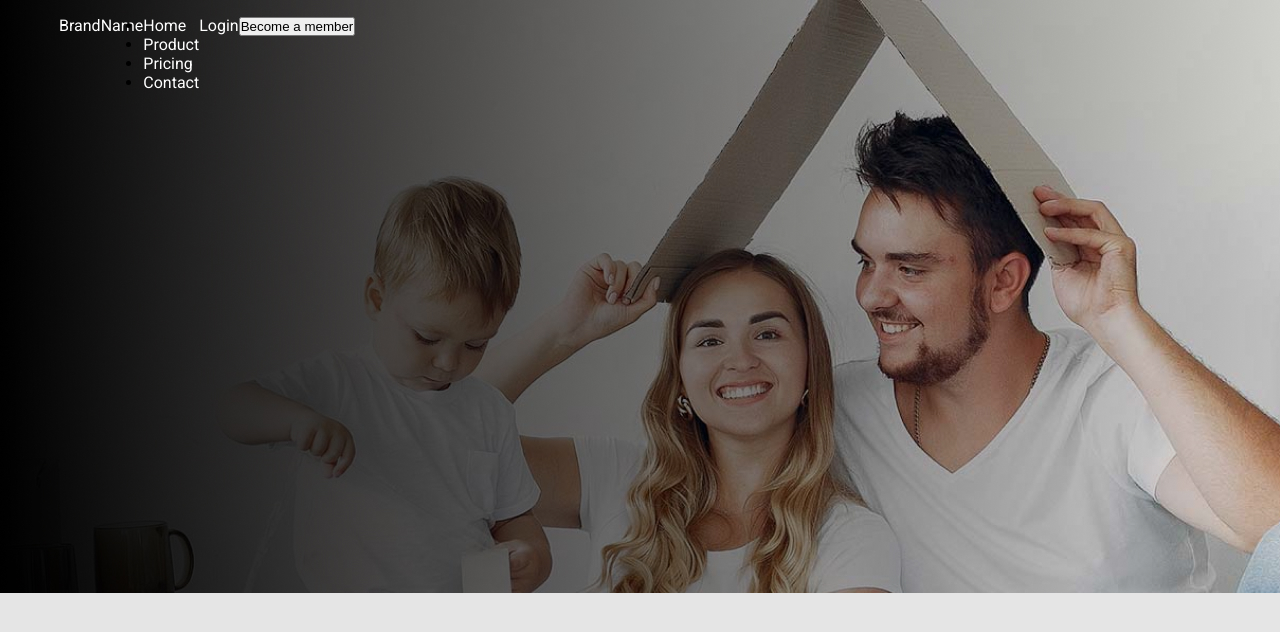
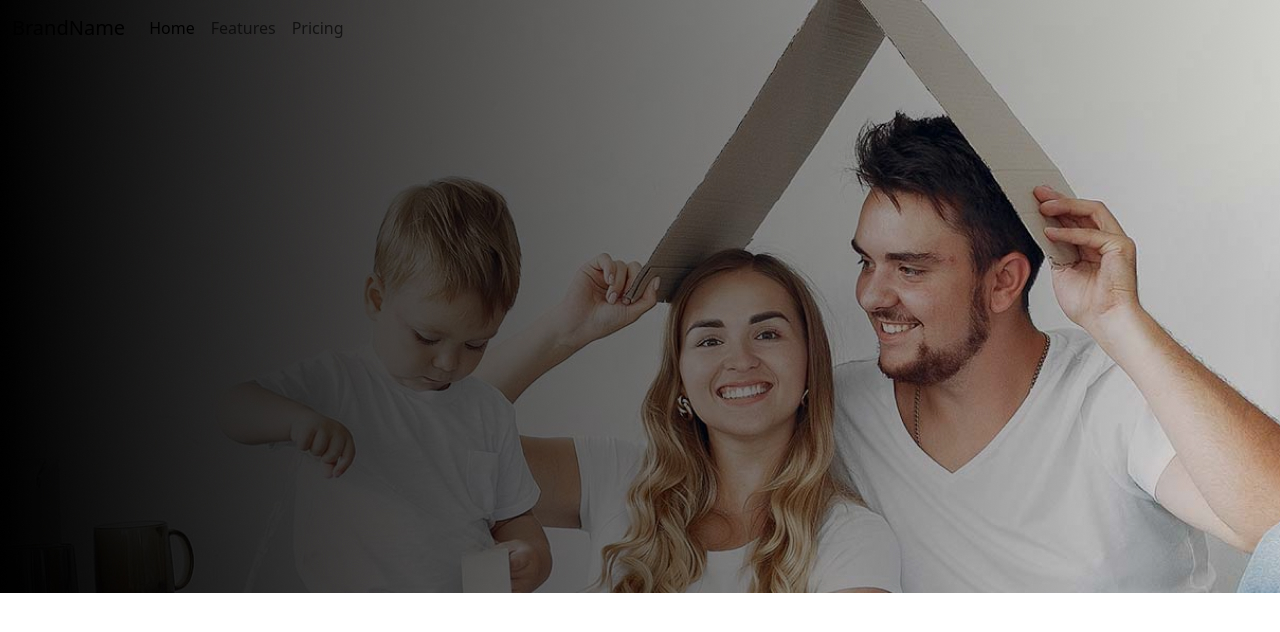
Before and after one commit to UnnatiNakrani/insurance, a plain HTML site: page index.html in a window 1280 px wide. Drawn offline with nearby package versions, Linux system fonts and the light colour scheme.

Commit message:
navbar change

```diff
--- a/css/style.css
+++ b/css/style.css
@@ -51,5 +51,4 @@ a {
 }
 
 .row{
-    display: flex;
 }
--- a/index.html
+++ b/index.html
@@ -6,6 +6,11 @@
     <meta name="viewport" content="width=device-width, initial-scale=1.0">
     <title>Home page</title>
     <link rel="stylesheet" href="/css/style.css">
+
+    <!-- bootstrap link -->
+    <link rel="stylesheet" href="https://cdnjs.cloudflare.com/ajax/libs/bootstrap/5.3.8/css/bootstrap.min.css"
+        integrity="sha512-2bBQCjcnw658Lho4nlXJcc6WkV/UxpE/sAokbXPxQNGqmNdQrWqtw26Ns9kFF/yG792pKR1Sx8/Y1Lf1XN4GKA=="
+        crossorigin="anonymous" referrerpolicy="no-referrer" />
 
     <!-- google fonts -->
     <link rel="preconnect" href="https://fonts.googleapis.com">
@@ -18,37 +23,37 @@
 <body>
     <header>
         <div class="bg-img">
-            <div class="header">
-                <div class="container">
-                    <div class="row">
-
-                        <div>
-                            <a class="main-logo" href="/index.html">BrandName</a>
-                        </div>
-                        <div>
-                            <nav class="row">
-                                <ul>
-                                    <li><a href="index.html">Home</a></li>
-                                    <li><a href="">Product</a></li>
-                                    <li><a href="">Pricing</a></li>
-                                    <li><a href="">Contact</a></li>
-                                </ul>
-                            </nav>
-                        </div>
-                        <div>
-                            <a href="">Login</a>
-                        </div>
-                        <div class="btn">
-                            <button type="button">Become a member<i class="fa-solid fa-arrow-right"></i></button>
-                        </div>
-
+            <nav class="navbar navbar-expand-lg navbar-light text-light">
+                <div class="container-fluid">
+                    <a class="navbar-brand" href="#">BrandName</a>
+                    <button class="navbar-toggler" type="button" data-bs-toggle="collapse" data-bs-target="#navbarNav"
+                        aria-controls="navbarNav" aria-expanded="false" aria-label="Toggle navigation">
+                        <span class="navbar-toggler-icon"></span>
+                    </button>
+                    <div class="collapse navbar-collapse" id="navbarNav">
+                        <ul class="navbar-nav">
+                            <li class="nav-item">
+                                <a class="nav-link active" aria-current="page" href="#">Home</a>
+                            </li>
+                            <li class="nav-item">
+                                <a class="nav-link" href="#">Features</a>
+                            </li>
+                            <li class="nav-item">
+                                <a class="nav-link" href="#">Pricing</a>
+                            </li>
+                        </ul>
                     </div>
                 </div>
-            </div>
+            </nav>
         </div>
     </header>
     <main></main>
     <footer></footer>
+
+    <!-- js link -->
+    <script src="https://cdnjs.cloudflare.com/ajax/libs/bootstrap/5.3.8/js/bootstrap.bundle.min.js"
+        integrity="sha512-HvOjJrdwNpDbkGJIG2ZNqDlVqMo77qbs4Me4cah0HoDrfhrbA+8SBlZn1KrvAQw7cILLPFJvdwIgphzQmMm+Pw=="
+        crossorigin="anonymous" referrerpolicy="no-referrer"></script>
 </body>
 
 </html>
```
